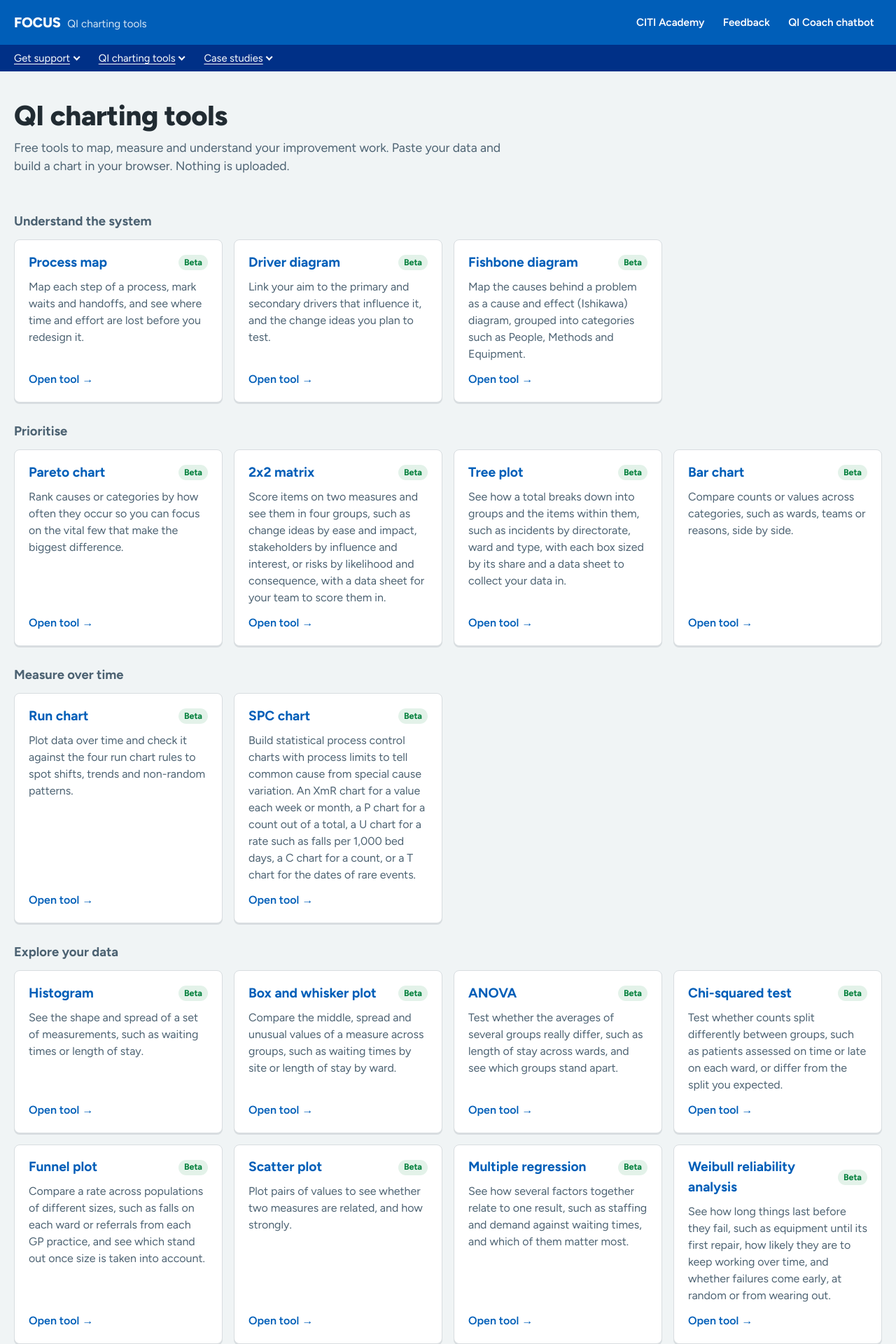
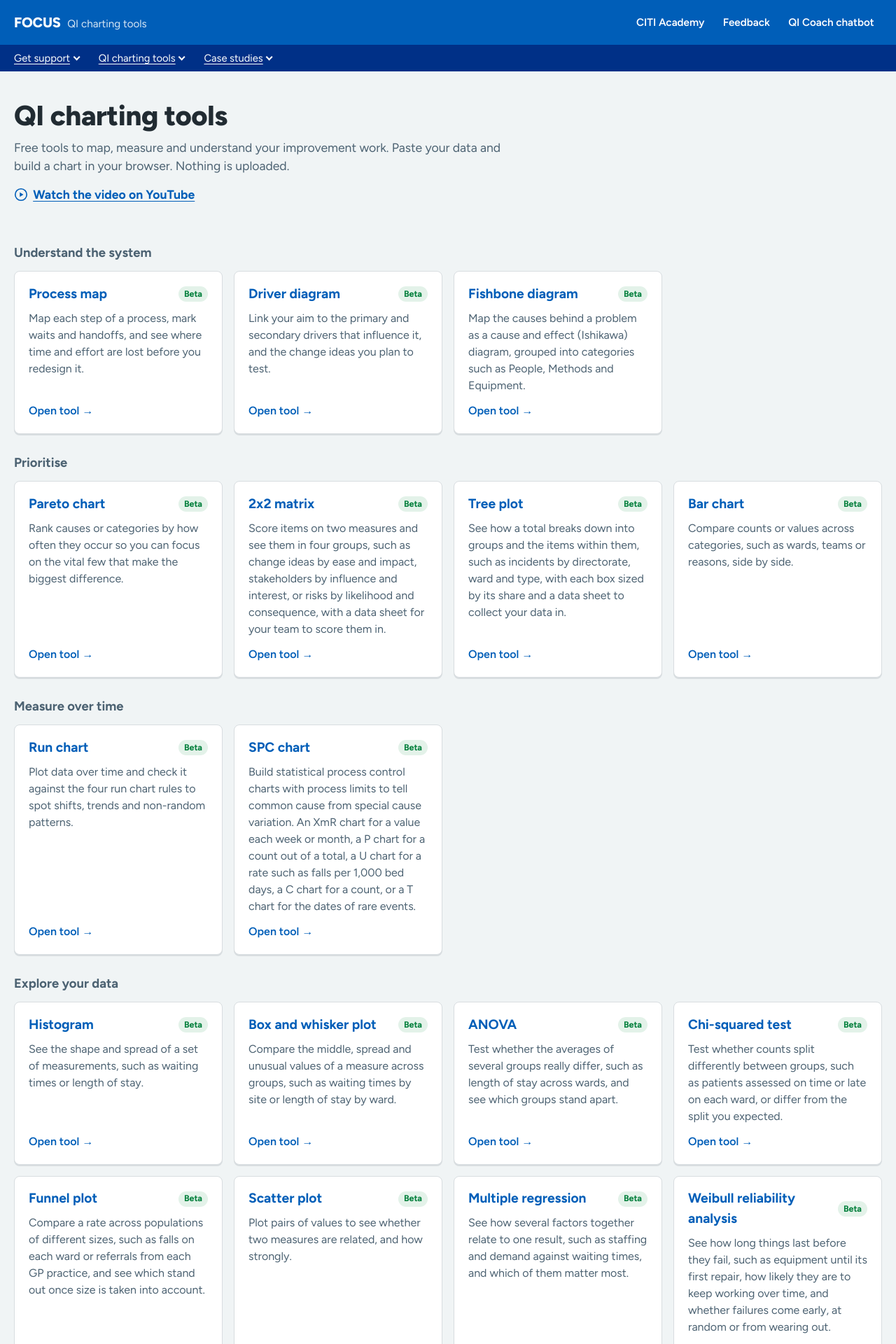
Before and after one commit to PerrinShanks-Cogito/IntegratedQiTools, a Jekyll site: the page built from index.html, in a window 1280 px wide. Shown: the top 1920 px of the page at 70% size. Built offline with Jekyll 4.4.1, drawn with Linux system fonts in a browser that asks for light colours.

Commit message:
Link to the YouTube video from the landing page
Co-Authored-By: Claude Opus 5.5 <noreply@anthropic.com>
Claude-Session: https://claude.ai/code/session_011fZ4u1uji1JZ3JY4amrYyY

```diff
--- a/_config.yml
+++ b/_config.yml
@@ -15,6 +15,7 @@ links:
   citi_academy: "https://coh.gstt.nhs.uk/course/view.php?id=3199"
   feedback: "https://forms.cloud.microsoft/Pages/ResponsePage.aspx?id=slTDN7CF9UeyIge0jXdO49aeA-DV7cxNn3HtO8zfVhdURFNZRkUyVUpBUUhTRjlOSE5JWlJNMlBXQS4u"
   qi_coach: "https://m365.cloud.microsoft/chat/?titleId=T_9a8ef1bb-12ee-5134-a332-f2a26e2f1bd9&source=embedded-builder"
+  video: "https://www.youtube.com/watch?v=K1bdWVruXCE"
 
 include:
   - staticwebapp.config.json
--- a/assets/css/site.css
+++ b/assets/css/site.css
@@ -29,6 +29,9 @@ a{color:var(--blue);text-underline-offset:3px}
 .hero{padding:2.5rem 0 1.5rem}
 .hero h1{font-size:clamp(1.75rem,4vw,2.5rem);line-height:1.15;margin:0 0 .6rem;font-weight:800;letter-spacing:-.01em}
 .hero p{font-size:1.1rem;color:var(--muted);max-width:44rem;margin:0}
+.hero .hero-video{margin-top:.9rem}
+.hero-video a{display:inline-flex;align-items:center;gap:.45rem;font-weight:700}
+.hero-video svg{flex:none}
 
 .group{margin:1.75rem 0 0}
 .group h2{font-size:1.15rem;margin:0 0 .75rem;color:var(--muted);font-weight:700}
--- a/index.html
+++ b/index.html
@@ -5,6 +5,7 @@ layout: default
   <section class="hero">
     <h1>QI charting tools</h1>
     <p>Free tools to map, measure and understand your improvement work. Paste your data and build a chart in your browser. Nothing is uploaded.</p>
+    <p class="hero-video"><a href="{{ site.links.video }}" target="_blank" rel="noopener"><svg viewBox="0 0 20 20" width="20" height="20" aria-hidden="true" focusable="false"><circle cx="10" cy="10" r="8.25" fill="none" stroke="currentColor" stroke-width="1.6"/><path d="M8.25 6.75v6.5L13.5 10z" fill="currentColor"/></svg>Watch the video on YouTube<span class="fh-sr"> (opens in a new tab)</span></a></p>
   </section>
 
   {%- assign groups = site.data.tools | group_by: "group" %}
```
